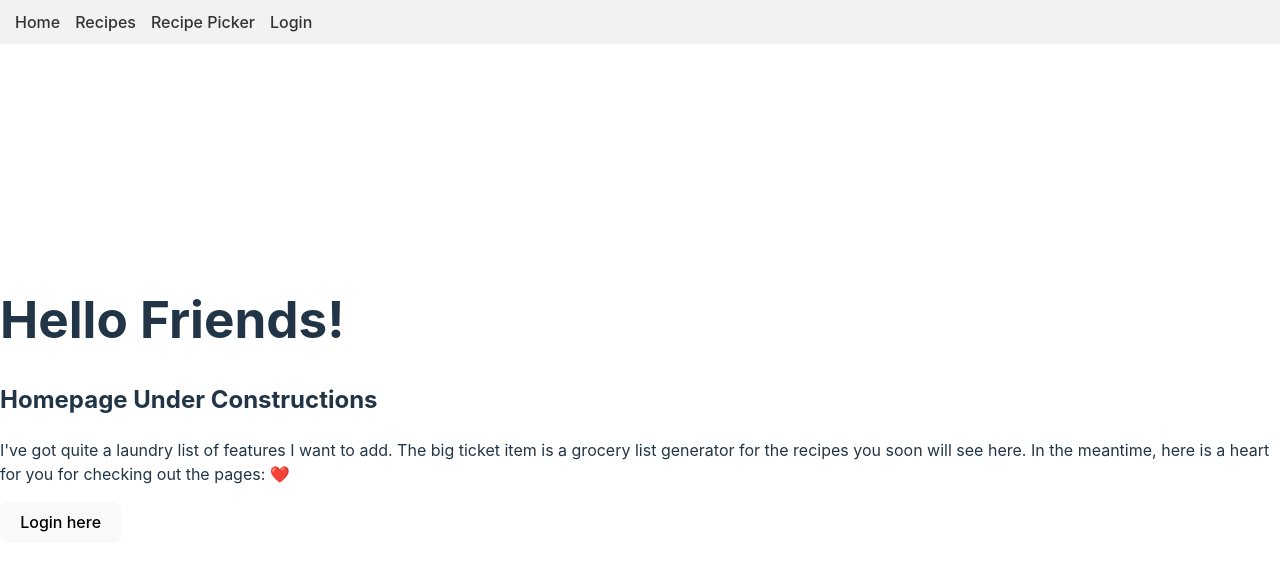
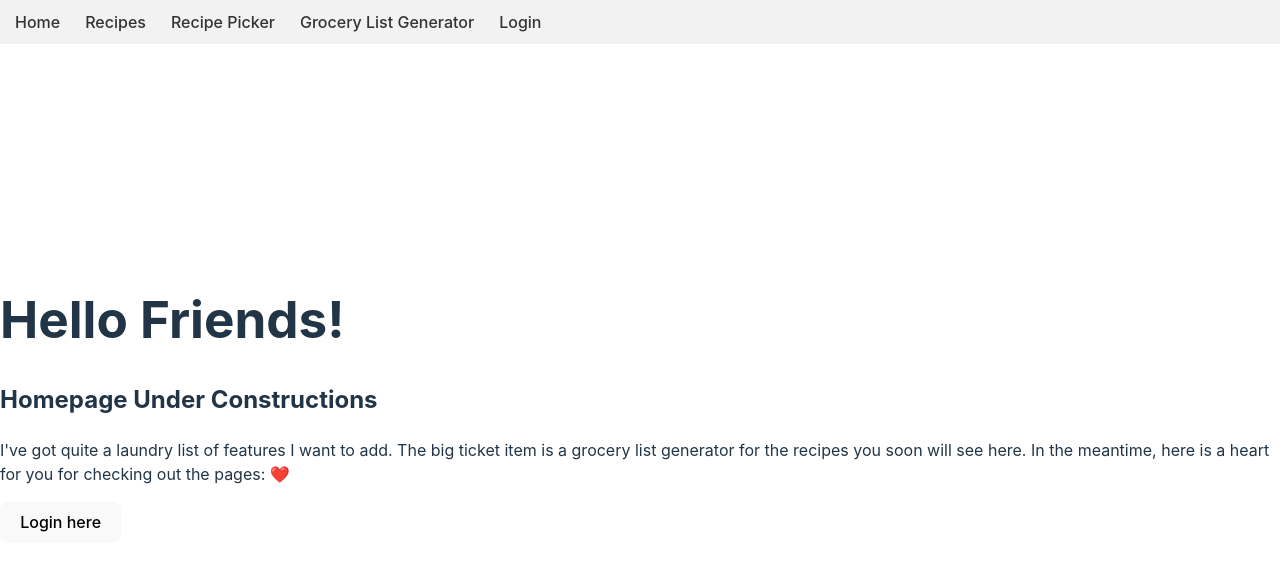
Before and after one commit to reesecantu/cantus-kitchen, a React (Vite) app: page / in a window 1280 px wide. Shown: the top 570 px of the page. Built offline with nearby package versions, Linux system fonts and the light colour scheme; no server answers.

Commit message:
Update AuthProvider to set user after setting session

```diff
--- a/src/Auth.tsx
+++ b/src/Auth.tsx
@@ -61,6 +61,7 @@ export const AuthProvider = ({ children }: AuthProviderProps) => {
 
       if (error) throw error;
       setSession(data.session);
+      setUser(session?.user);
     } catch (error) {
       alert(error);
     }
@@ -74,8 +75,9 @@ export const AuthProvider = ({ children }: AuthProviderProps) => {
       });
 
       if (error) throw error;
-    //   console.log(data);
+      //   console.log(data);
       setSession(data.session);
+      setUser(session?.user);
     } catch (error) {
       alert(error);
     }
@@ -85,6 +87,8 @@ export const AuthProvider = ({ children }: AuthProviderProps) => {
     try {
       const { error } = await supabase.auth.signOut();
       if (error) throw error;
+      setSession(null);
+      setUser(null);
     } catch (error) {
       alert(error);
     }
--- a/src/components/Navbar/Navbar.css
+++ b/src/components/Navbar/Navbar.css
@@ -18,7 +18,7 @@
 
 
   .navbar li {
-    margin-right: 15px;
+    margin-right: 25px;
   }
 
   .navbar a {
--- a/src/components/Navbar/Navbar.tsx
+++ b/src/components/Navbar/Navbar.tsx
@@ -16,6 +16,9 @@ function Navbar() {
         </li>
         <li>
           <Link to="/quiz">Recipe Picker</Link>
+        </li>
+        <li>
+          <Link to="/grocery-list-generator">Grocery List Generator</Link>
         </li>
         {user && (
           <li>
```
